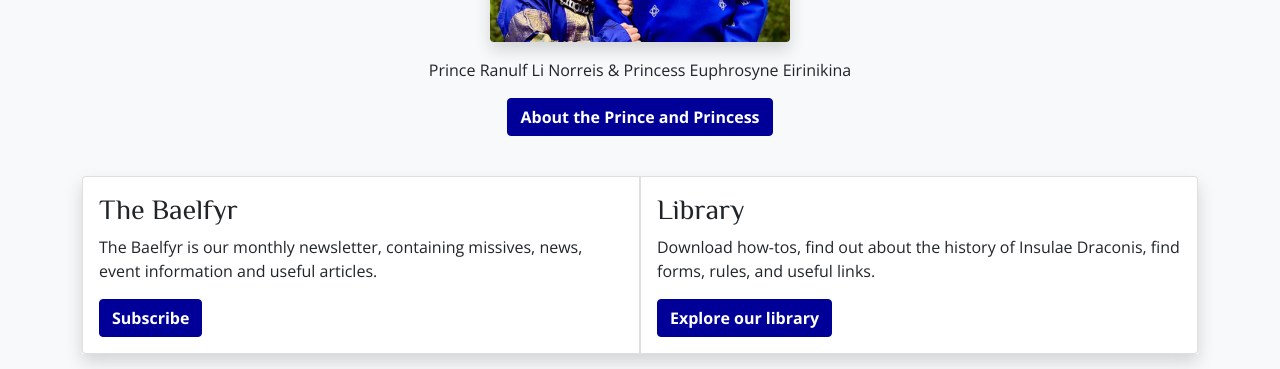
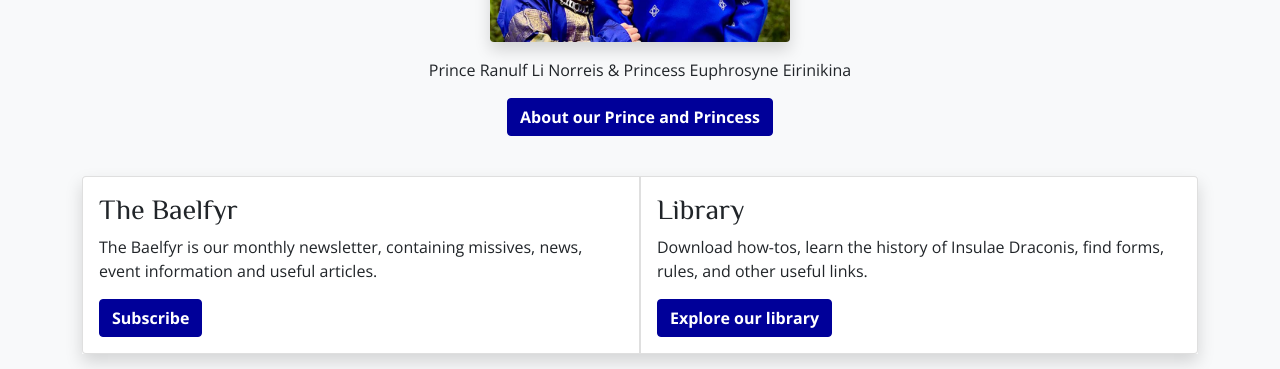
Before and after one commit to drachenwald/insulae-draconis, a Jekyll site: the page built from index.html, in a window 1280 px wide. Shown: the part 1128-1497 px from the top of the page. Built offline with Jekyll 4.4.1, drawn with Linux system fonts in a browser that asks for light colours; comment, search, counter and statistics services are not loaded.

Commit message:
Update index.html

```diff
--- a/index.html
+++ b/index.html
@@ -78,7 +78,7 @@ subtitle: Learn history by living it
         Prince Ranulf Li Norreis & Princess Euphrosyne Eirinikina
       </p>
       <p>
-        <a role="button" class="btn btn-primary" href="{% link coronet/index.md %}">About the Prince and Princess</a>
+        <a role="button" class="btn btn-primary" href="{% link coronet/index.md %}">About our Prince and Princess</a>
       </p>
     </div>
     <div class="col-0 col-md-1 col-lg-2">&nbsp;</div>
@@ -105,8 +105,8 @@ subtitle: Learn history by living it
     <div class="card-body">
       <h3 class="card-title">Library</h5>
       <p class="card-text">
-        Download how-tos, find out about the history of Insulae Draconis,
-        find forms, rules, and useful links.
+        Download how-tos, learn the history of Insulae Draconis,
+        find forms, rules, and other useful links.
       </p>
       <p class="card-text">
         <a role="button" class="btn btn-primary stretched-link" href="{% link library/index.md %}">Explore our library</a>
```
